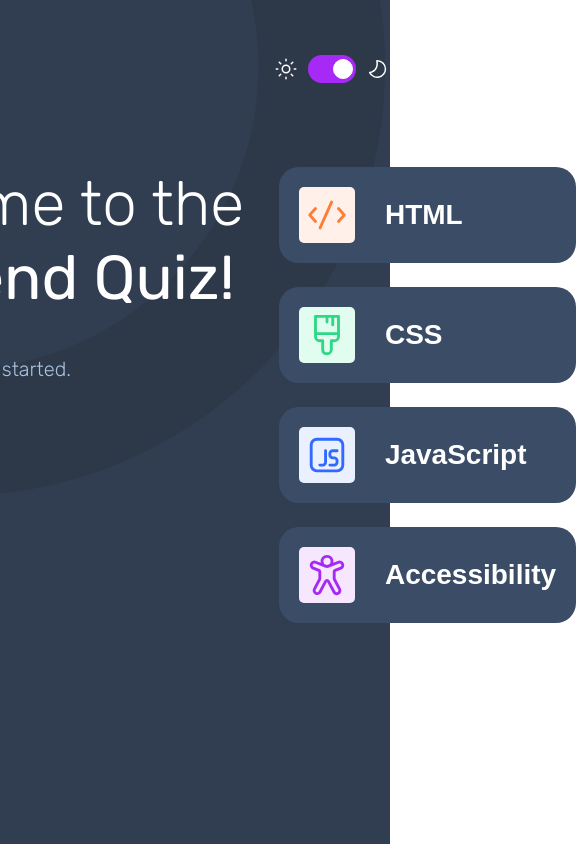
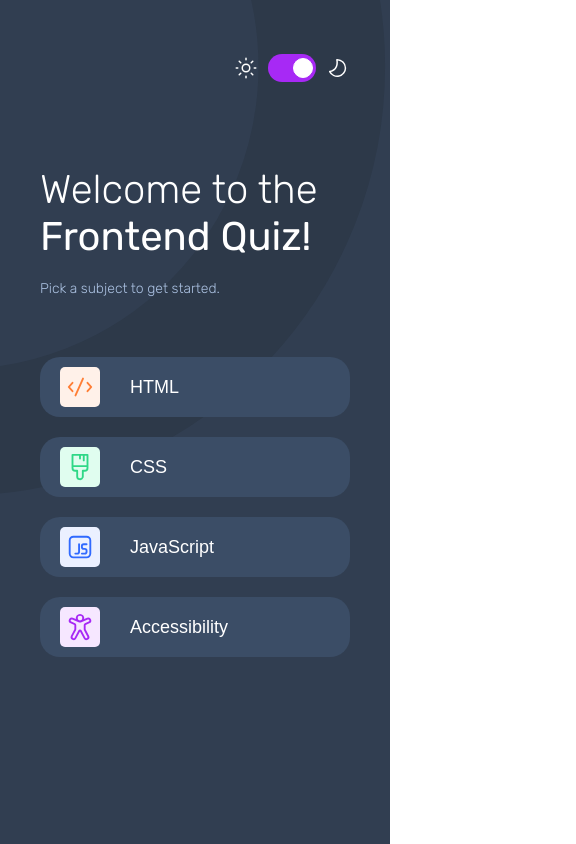
Before and after one commit to AnuragModi02/front-end-quiz, a Vue app: page /Home in a window 390 px wide. Shown: the whole page, 576 px wide, since content can reach past the window. Built offline with nearby package versions, Linux system fonts and the light colour scheme.

Commit message:
Responsive

```diff
--- a/src/components/HomeComponent.vue
+++ b/src/components/HomeComponent.vue
@@ -67,4 +67,14 @@ export default {
 .assessment-wrapper {
   height: 636px;
 }
+
+.container {
+  padding: 40px;
+}
+
+@media(max-width: 1400px) {
+  .container {
+    justify-content: flex-start;
+  }
+}
 </style>
--- a/src/components/QuizOptions.vue
+++ b/src/components/QuizOptions.vue
@@ -3,7 +3,7 @@
         :disabled="isCurrentQuestionAnswered"
         v-on:click="onClick(this.text)"
         class="options-or-images"
-        :style="{ border: borderStyle, height: height }"
+        :style="{ border: borderStyle }"
     >
         <img
             v-if="!isQuestionnaire"
@@ -156,7 +156,7 @@ img {
 
 h3 {
     font-size: 28px;
-    font-weight: bolder;
+    font-weight: normal;
     height: 100%;
     display: flex;
     justify-content: flex-start;
@@ -192,4 +192,27 @@ button:hover {
     font-weight: bolder;
     flex-shrink: 0;
 }
+
+@media(max-width: 800px) {
+    h3 {
+        font-size: 18px;
+        margin-block: 10px;
+    }
+
+    img {
+        height: 40px;
+        width: 40px;
+        margin-block: 10px;
+    }
+
+    .left-text {
+        height: 40px;
+        width: 40px;
+        margin-block: 10px;
+    }
+
+    .options-or-images {
+        height: auto;
+    }
+}
 </style>
--- a/src/components/ResultComponent.vue
+++ b/src/components/ResultComponent.vue
@@ -110,4 +110,48 @@ export default {
     font-size: 24px;
     color: #ABC1E1
 }
+
+@media(max-width:1400px) {
+    .result-container {
+        grid-template-columns: 1fr;
+    }
+}
+
+@media(max-width: 800px) {
+    .quiz-completed {
+        font-size: 40px;
+    }
+
+    .scored {
+        font-size: 40px;
+    }
+
+    .final-score {
+        font-size: 88px;
+    }
+
+    .out-of {
+        font-size: 18px;
+    }
+
+    .button {
+        height: 56px;
+        border-radius: 10px;
+        font-size: 18px;
+    }
+
+    .result-container {
+        grid-template-rows: auto 1fr;
+        grid-row-gap: 50px;
+    }
+
+    .result-container p {
+        text-align: center;
+    }
+
+    .score {
+        justify-content: space-evenly;
+        max-height: 300px;
+    }
+}
 </style>
--- a/src/components/SelectedComponentMeta.vue
+++ b/src/components/SelectedComponentMeta.vue
@@ -49,4 +49,15 @@ h2 {
     align-self: center;
     font-weight: bolder;
 }
+
+@media(max-width:800px) {
+    img {
+        height: 40px;
+        width: 40px;
+    }
+
+    h2 {
+        font-size: 18px;
+    }
+}
 </style>
--- a/src/components/WelcomeComponent.vue
+++ b/src/components/WelcomeComponent.vue
@@ -103,4 +103,39 @@ export default {
   justify-content: space-between;
   width: 100%;
 }
+
+@media (max-width: 1400px) {
+  .welcome-container {
+    grid-template-columns: 1fr;
+    grid-row-gap: 60px;
+  }
+
+  .text {
+    gap: 20px;
+  }
+
+  .welcome-text-container p {
+    font-size: 40px;
+  }
+
+  .pick-a-subject {
+    font-size: 14px;
+  }
+}
+
+@media(max-width: 800px) {
+
+  .quiz-options {
+    justify-content: flex-start;
+    gap: 20px;
+  }
+
+  .text-section,
+  .text,
+  .welcome-wrapper,
+  .quiz-options {
+    width: 100%;
+  }
+
+}
 </style>
--- a/src/components/questionnaire/AnswersComponent.vue
+++ b/src/components/questionnaire/AnswersComponent.vue
@@ -176,4 +176,27 @@ export default {
     color: #F4F6FA;
     font-size: 24px;
 }
+
+
+@media (max-width: 1400px) {
+    .answer-container {
+        height: 516px;
+    }
+}
+
+@media(max-width: 800px) {
+    .button {
+        font-size: 18px;
+        height: 64px;
+    }
+
+    .validation {
+        font-size: 18px;
+    }
+
+    .validation img {
+        height: 32px;
+        width: 32px;
+    }
+}
 </style>
--- a/src/components/questionnaire/QuestionsComponent.vue
+++ b/src/components/questionnaire/QuestionsComponent.vue
@@ -75,7 +75,7 @@ export default {
     grid-template-rows: auto 1fr auto;
     justify-items: start;
     row-gap: 30px;
-    width: 465px;
+    width: 425px;
     height: 465px;
 }
 
@@ -96,4 +96,28 @@ export default {
     border-radius: 10px;
     overflow: hidden;
 }
+
+@media (max-width: 1400px) {
+    .question-wrapper {
+        grid-template-columns: 1fr;
+        grid-row-gap: 100px;
+    }
+
+    .question-container {
+        height: auto;
+        grid-row-gap: 25px;
+    }
+
+
+}
+
+@media (max-width: 800px) {
+    .main-question h1 {
+        font-size: 20px;
+    }
+
+    .question-container {
+        width: 100%;
+    }
+}
 </style>
```
